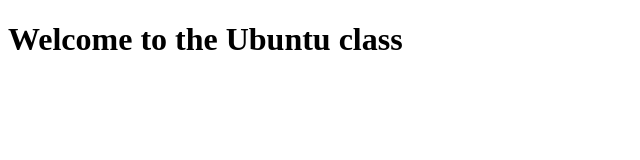
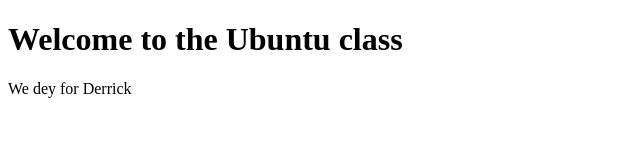
Before and after one commit to tshepom59/ubuntu-project, a plain HTML site: page index.html in a window 1280 px wide. Shown: the whole page, without its empty margins (0-640 px from the left). Drawn offline with Linux system fonts and the light colour scheme.

Commit message:
Update on our feeling for Derrick

```diff
--- a/index.html
+++ b/index.html
@@ -5,5 +5,6 @@
 </head>
 <body>
 <h1>Welcome to the Ubuntu class</h1>
+We dey for Derrick
 </body>
 </html>
```
